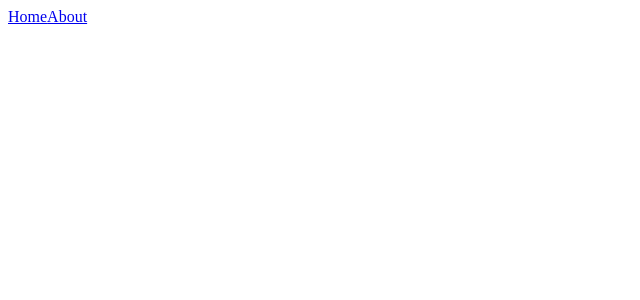
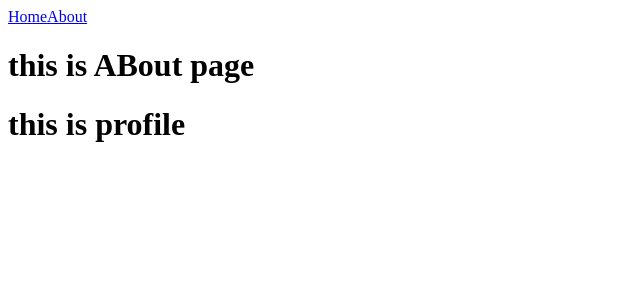
Before and after one commit to Skllit/React-codeStoic, a React (Vite) app in the folder vite-project/: page /about/profile in a window 1280 px wide. Before the commit this address had no page. Shown: the top 300 px of the page, without its empty margins (0-640 px from the left). Built offline with nearby package versions, Linux system fonts and the light colour scheme.

Commit message:
Routes+links+nesting

```diff
--- a/vite-project/src/App.jsx
+++ b/vite-project/src/App.jsx
@@ -2,6 +2,7 @@ import { BrowserRouter,Route, Routes } from "react-router-dom"
 import About from "./pages/About"
 import Home from "./pages/Home"
 import Navbar from "./componants/Navbar"
+import Profile from "./pages/Profile"
 
 function App() {
 
@@ -14,7 +15,12 @@ function App() {
     <Routes>
 
       <Route path="/" element={<Home></Home>}></Route>
-      <Route path="/about" element={<About></About>}></Route>
+
+      {/* nesting links */}
+
+      <Route path="/about" element={<About></About>}>
+      <Route path="profile" element={<Profile></Profile>}></Route>
+      </Route>
 
     </Routes>
     </BrowserRouter>
--- a/vite-project/src/pages/About.jsx
+++ b/vite-project/src/pages/About.jsx
@@ -1,10 +1,13 @@
 import React from 'react'
+import { Outlet } from 'react-router-dom'
 
 function About() {
   return (
     <div>
       <h1>this is ABout page</h1>
+      <Outlet></Outlet>
     </div>
+
   )
 }
 
--- /dev/null
+++ b/vite-project/src/pages/Profile.jsx
@@ -0,0 +1,11 @@
+import React from 'react'
+
+function Profile() {
+  return (
+    <div>
+      <h1>this is profile</h1>
+    </div>
+  )
+}
+
+export default Profile
```
Also changed, not shown: 1 other file (tests, documents, lock files or other folders).
